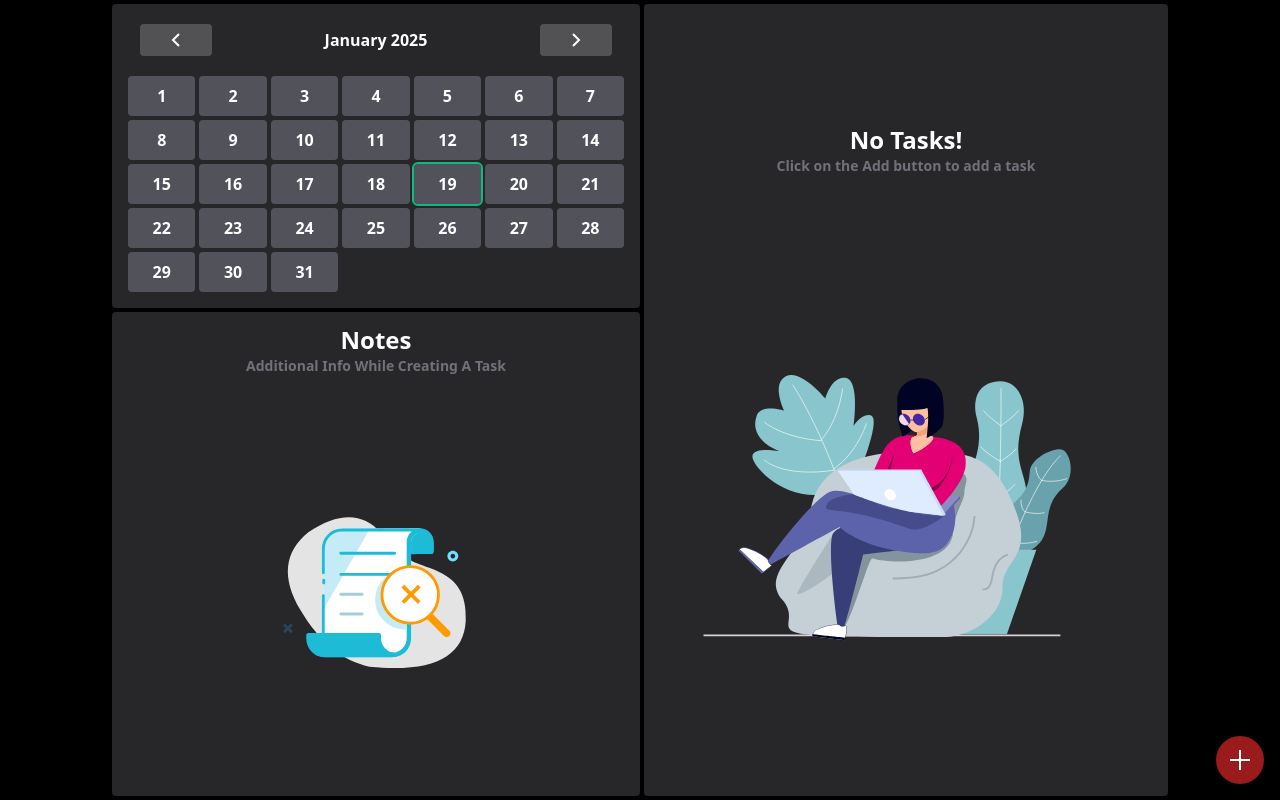
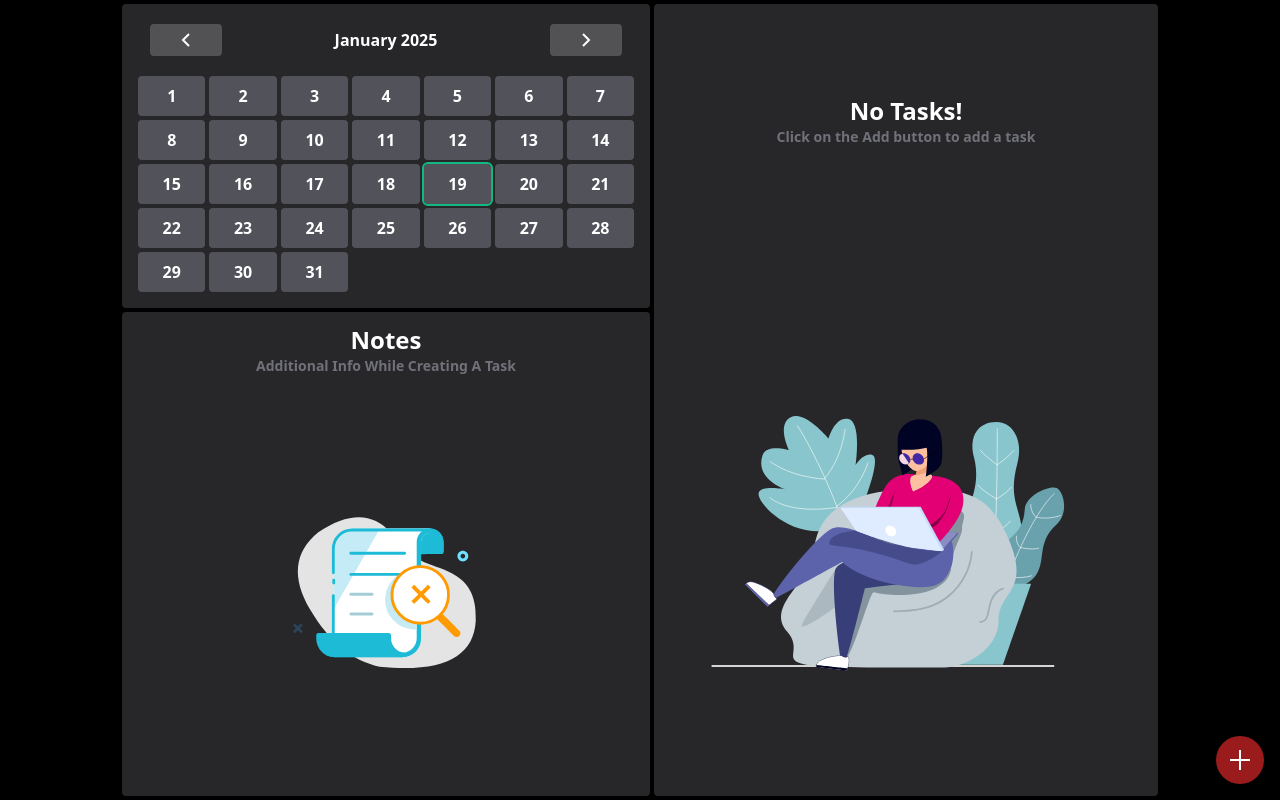
Before and after one commit to charan-nunnabhatla/habit-pro, a Next.js app: page / in a window 1280 px wide. Built offline with nearby package versions, Linux system fonts and the light colour scheme.

Commit message:
prevented layout shift

```diff
--- a/app/containers/habits-list-container.tsx
+++ b/app/containers/habits-list-container.tsx
@@ -14,7 +14,7 @@ const Player = dynamic(() => import("react-lottie-player"), { ssr: false });
 export default function HabitsListContainer() {
   const habitData = useAtomValue(TasksDataAtom);
   return (
-    <div className="flex flex-col scroll-bar relative h-full w-full lg:w-max p-3 bg-zinc-800 rounded duration-1000  md:w-auto md:h-full overflow-auto">
+    <div className="flex flex-col scroll-bar relative h-full w-full lg:w-max p-3 bg-zinc-800 rounded duration-1000  md:w-[fit-content] md:h-full overflow-auto">
       <NewHabitModal />
       {habitData.length > 0 ? (
         <div className="">
@@ -32,18 +32,17 @@ export default function HabitsListContainer() {
           })}
         </div>
       ) : (
-        <div className="flex flex-col justify-center items-center h-full w-full text-white font-bold">
-          <span className="text-2xl font-bold">No Tasks!</span>
-          <span className="text-sm text-zinc-500">
-            Click on the Add button to add a task
-          </span>
-          <figure aria-label="a animated women looking at her laptop">
-            <Player
-              animationData={waitingAnimation}
-              loop
-              play
-              className="w-full size-3/4 md:size-fit"
-            />
+        <div className="flex flex-col justify-center items-center h-full md:w-[25rem] lg:w-[30rem] text-white font-bold">
+          <section className=" text-center mt-auto">
+            <h1 className="text-2xl font-bold">No Tasks!</h1>
+            <h4 className="text-sm text-zinc-500">
+              Click on the Add button to add a task
+            </h4>
+          </section>
+          <figure
+            aria-label="a animated women looking at her laptop"
+            className="my-auto w-full ">
+            <Player animationData={waitingAnimation} loop play />
           </figure>
         </div>
       )}
--- a/app/containers/notes-container.tsx
+++ b/app/containers/notes-container.tsx
@@ -71,9 +71,9 @@ export default function NotesContainer() {
           ) : null;
         })
       ) : (
-        <div key={key} className="my-auto lg:size-1/2">
+        <figure key={key} aria-label="animated searching placeholder" className="my-auto lg:size-1/2">
           <Lottie animationData={noTasks} play loop />
-        </div>
+        </figure>
       )}
     </div>
   );
```
